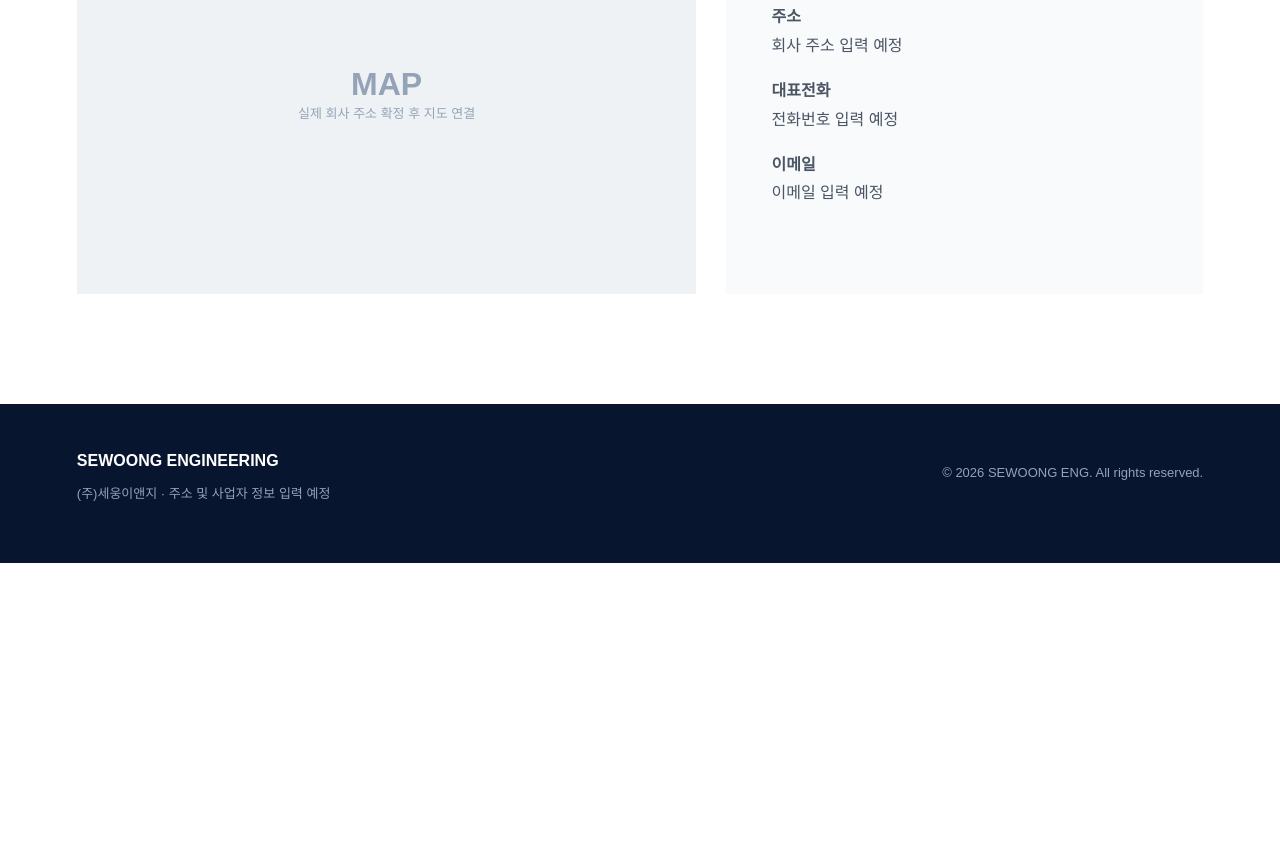
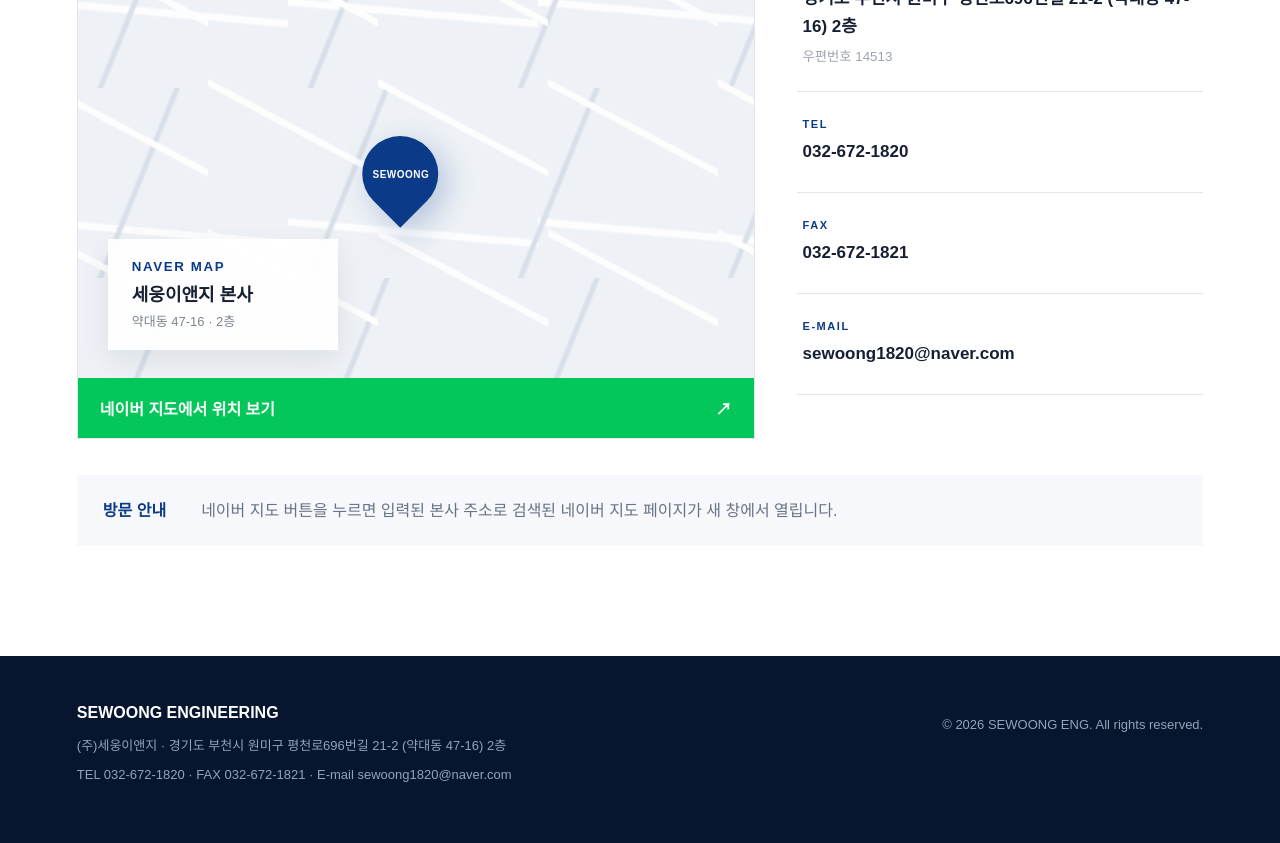
Before and after one commit to KoSeonyeong/sewoongeng, a plain HTML site: page location.html in a window 1280 px wide. Shown: the part 867-1710 px from the top of the page. Before the commit the page ends 1430 px from the top, so only its background shows below. Drawn offline with Linux system fonts and the light colour scheme.

Commit message:
Add files via upload

```diff
--- a/location.html
+++ b/location.html
@@ -1,4 +1,7 @@
-<!doctype html><html lang="ko"><head><meta charset="utf-8"><meta name="viewport" content="width=device-width,initial-scale=1"><meta name="description" content="(주)세웅이앤지 공식 홈페이지"><title>오시는길 | (주)세웅이앤지</title><link rel="stylesheet" href="style.css"></head><body>
+<!doctype html><html lang="ko"><head>
+<meta charset="utf-8"><meta name="viewport" content="width=device-width,initial-scale=1">
+<meta name="description" content="(주)세웅이앤지 오시는 길">
+<title>오시는 길 | (주)세웅이앤지</title><link rel="stylesheet" href="style.css"></head><body>
 <header class="header">
 <a class="logo" href="index.html"><strong>SEWOONG</strong><span>ENGINEERING</span></a>
 <button class="menu-btn" aria-label="메뉴">☰</button>
@@ -8,13 +11,26 @@
 <div class="nav-item"><button>사업소개</button><div class="dropdown"><a href="business.html">사업 형태</a><a href="projects.html">공사 실적</a></div></div>
 <div class="nav-item"><button>홍보센터</button><div class="dropdown"><a href="brochure.html">지명원</a><a href="licenses.html">면허보유현황</a></div></div>
 <div class="nav-item"><button>공지사항</button><div class="dropdown"><a href="notice.html">공지사항</a><a href="contact.html">문의하기</a></div></div>
-  </nav>
-</header>
-<main><section class="subhero"><div><span>회사소개</span><h1>오시는길</h1><p>세웅이앤지를 찾아오시는 길</p></div></section><div class="breadcrumb"><a href="index.html">HOME</a><span>›</span><span>회사소개</span><span>›</span><strong>오시는길</strong></div><section class="detail-section"><div class="detail-title"><span class="eyebrow">회사소개</span><h2>오시는길</h2></div>
-        <div class="location-grid">
-          <div class="map-placeholder">MAP<br><small>실제 회사 주소 확정 후 지도 연결</small></div>
-          <div class="info-card"><h3>(주)세웅이앤지</h3><p><b>주소</b><br>회사 주소 입력 예정</p><p><b>대표전화</b><br>전화번호 입력 예정</p><p><b>이메일</b><br>이메일 입력 예정</p></div>
+</nav></header>
+<main>
+<section class="subhero"><div><span>회사소개</span><h1>오시는 길</h1><p>세웅이앤지를 찾아오시는 길을 안내합니다.</p></div></section>
+<div class="breadcrumb"><a href="index.html">HOME</a><span>›</span><span>회사소개</span><span>›</span><strong>오시는 길</strong></div>
+<section class="detail-section location-page">
+<div class="detail-title"><span class="eyebrow">LOCATION</span><h2>찾아오시는 길</h2><p>방문 전 위치와 연락처를 확인해 주세요.</p></div>
+<div class="location-layout">
+<div class="location-map-card">
+<div class="map-visual"><div class="map-grid"></div><div class="map-pin"><span>SEWOONG</span></div>
+<div class="map-copy"><small>NAVER MAP</small><strong>세웅이앤지 본사</strong><p>약대동 47-16 · 2층</p></div></div>
+<a class="naver-map-btn" href="https://map.naver.com/p/search/%EA%B2%BD%EA%B8%B0%EB%8F%84%20%EB%B6%80%EC%B2%9C%EC%8B%9C%20%EC%9B%90%EB%AF%B8%EA%B5%AC%20%ED%8F%89%EC%B2%9C%EB%A1%9C696%EB%B2%88%EA%B8%B8%2021-2" target="_blank" rel="noopener">네이버 지도에서 위치 보기 <span>↗</span></a>
 </div>
-    </section></main>
-<footer><div><strong>SEWOONG ENGINEERING</strong><p>(주)세웅이앤지 · 주소 및 사업자 정보 입력 예정</p></div><p>© 2026 SEWOONG ENG. All rights reserved.</p></footer>
-<script src="script.js"></script></body></html>
+<div class="location-info">
+<div class="location-item"><span>ADDRESS</span><strong>경기도 부천시 원미구 평천로696번길 21-2 (약대동 47-16) 2층</strong><small>우편번호 14513</small></div>
+<div class="location-item"><span>TEL</span><strong><a href="tel:0326721820">032-672-1820</a></strong></div>
+<div class="location-item"><span>FAX</span><strong>032-672-1821</strong></div>
+<div class="location-item"><span>E-MAIL</span><strong><a href="mailto:sewoong1820@naver.com">sewoong1820@naver.com</a></strong></div>
+</div></div>
+<div class="location-guide"><span>방문 안내</span><p>네이버 지도 버튼을 누르면 입력된 본사 주소로 검색된 네이버 지도 페이지가 새 창에서 열립니다.</p></div>
+</section></main><footer><div><strong>SEWOONG ENGINEERING</strong>
+<p>(주)세웅이앤지 · 경기도 부천시 원미구 평천로696번길 21-2 (약대동 47-16) 2층</p>
+<p>TEL 032-672-1820 · FAX 032-672-1821 · E-mail <a href="mailto:sewoong1820@naver.com">sewoong1820@naver.com</a></p>
+</div><p>© 2026 SEWOONG ENG. All rights reserved.</p></footer><script src="script.js"></script></body></html>
--- a/style.css
+++ b/style.css
@@ -50,3 +50,31 @@
   .project-table td:nth-child(4):before{content:"금액  ";color:#9ca3af}
   .project-table td:nth-child(5):before{content:"발주처  ";color:#9ca3af}
 }
+
+
+/* v5 location */
+.location-page .detail-title p{color:#6b7280;line-height:1.8;margin-top:14px}
+.location-layout{display:grid;grid-template-columns:1.25fr .75fr;gap:42px;align-items:stretch}
+.location-map-card{border:1px solid #e1e6ed;background:#fff}
+.map-visual{height:440px;position:relative;overflow:hidden;background:#eef2f6}
+.map-grid{position:absolute;inset:-40px;background:
+linear-gradient(28deg,transparent 46%,#fff 47%,#fff 49%,transparent 50%),
+linear-gradient(112deg,transparent 47%,#d7dee7 48%,#d7dee7 49%,transparent 50%),
+linear-gradient(5deg,transparent 46%,#fff 47%,#fff 49%,transparent 50%);
+background-size:170px 150px,210px 190px,250px 220px;opacity:.9}
+.map-pin{position:absolute;left:50%;top:45%;transform:translate(-50%,-50%);width:76px;height:76px;border-radius:50% 50% 50% 0;background:#0b3b88;transform-origin:center;rotate:-45deg;box-shadow:0 12px 30px rgba(11,59,136,.25);display:flex;align-items:center;justify-content:center}
+.map-pin span{rotate:45deg;color:#fff;font-size:10px;font-weight:800;letter-spacing:.05em}
+.map-copy{position:absolute;left:30px;bottom:28px;background:rgba(255,255,255,.94);padding:20px 24px;min-width:230px;box-shadow:0 10px 28px rgba(16,24,40,.08)}
+.map-copy small{display:block;color:#0b3b88;font-weight:800;letter-spacing:.12em;margin-bottom:6px}
+.map-copy strong{display:block;color:#172033;font-size:18px}.map-copy p{margin:5px 0 0;color:#7b8492;font-size:13px}
+.naver-map-btn{display:flex;justify-content:space-between;align-items:center;background:#03c75a;color:#fff!important;padding:18px 22px;font-weight:800;text-decoration:none}
+.naver-map-btn:hover{filter:brightness(.96)}
+.location-info{border-top:2px solid #0b3b88}
+.location-item{padding:26px 6px;border-bottom:1px solid #e2e7ed}
+.location-item>span{display:block;font-size:11px;letter-spacing:.14em;color:#0b3b88;font-weight:800;margin-bottom:8px}
+.location-item strong{font-size:17px;color:#172033;line-height:1.65}.location-item a{color:inherit;text-decoration:none}
+.location-item small{display:block;color:#9ca3af;margin-top:5px}
+.location-guide{display:flex;gap:35px;margin-top:36px;padding:22px 26px;background:#f6f8fb}
+.location-guide span{color:#0b3b88;font-weight:800;white-space:nowrap}.location-guide p{margin:0;color:#697386;line-height:1.7}
+footer a{color:inherit;text-decoration:none}
+@media(max-width:800px){.location-layout{grid-template-columns:1fr;gap:28px}.map-visual{height:330px}.map-copy{left:18px;bottom:18px;right:18px;min-width:0}.location-guide{display:block}.location-guide span{display:block;margin-bottom:8px}}
```
Also changed, not shown: brochure.html (+4 -1 lines), business.html (+4 -1 lines), contact.html (+5 -2 lines), greeting.html (+4 -1 lines), history.html (+4 -1 lines), index.html (+4 -1 lines), licenses.html (+4 -1 lines), notice.html (+4 -1 lines), organization.html (+4 -1 lines), projects.html (+4 -1 lines). Lines whose indentation alone changed are shown as unchanged.
